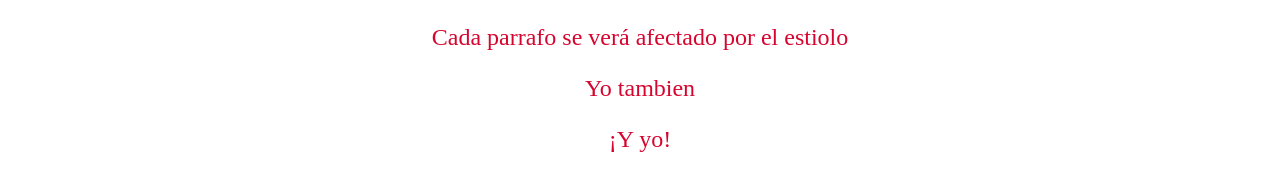
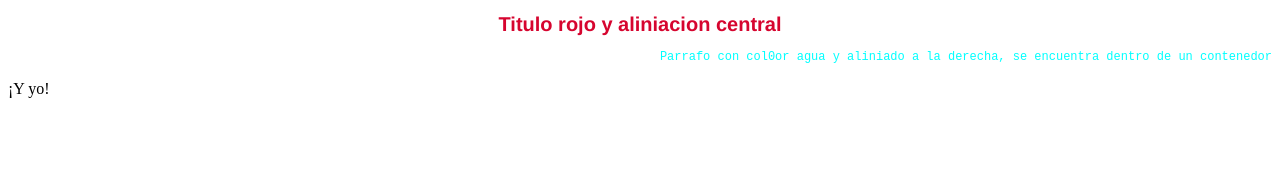
Before and after one commit to Hozelwys/Modulo_9, a plain HTML site: page index.html in a window 1280 px wide. Drawn offline with Linux system fonts and the light colour scheme.

Commit message:
Estilo  por clases

```diff
--- a/index.html
+++ b/index.html
@@ -3,16 +3,27 @@
 <head>
     <title>Selector Css</title>
     <style>
-        p{
+        .center{
             text-align: center;
-            font-size: x-large;
+            font-size: 20px;
             color: rgb(214, 5, 47);
+            font-family: 'Franklin Gothic Medium', 'Arial Narrow', Arial, sans-serif;
         }
+        .contenedor p{
+            text-align: right;
+            color: aqua;
+            font-size: small;
+            font-family: monospace;
+        }
+
     </style>
 </head>
 <body>
-    <p>Cada parrafo se  verá afectado por el estiolo</p>
-    <p>Yo tambien</p>
+    <h1 class="center">Titulo rojo y aliniacion central</h1>
+
+    <div class="contenedor">
+        <p>Parrafo con col0or agua y aliniado a la derecha, se encuentra dentro de un contenedor</p>
+    </div>
     <p>¡Y yo!</p>
 </body>
 </html>
```
Also changed, not shown: Index.html (deleted, +0 -22 lines).
